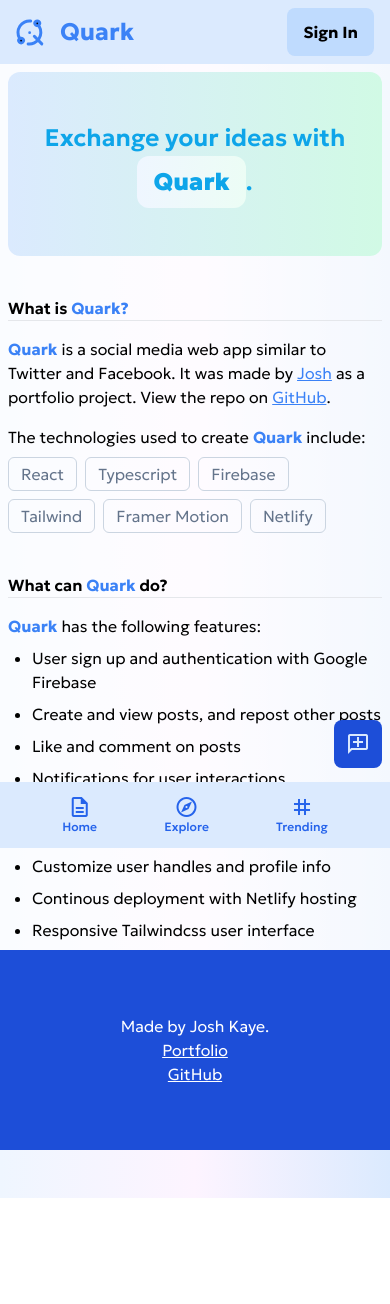
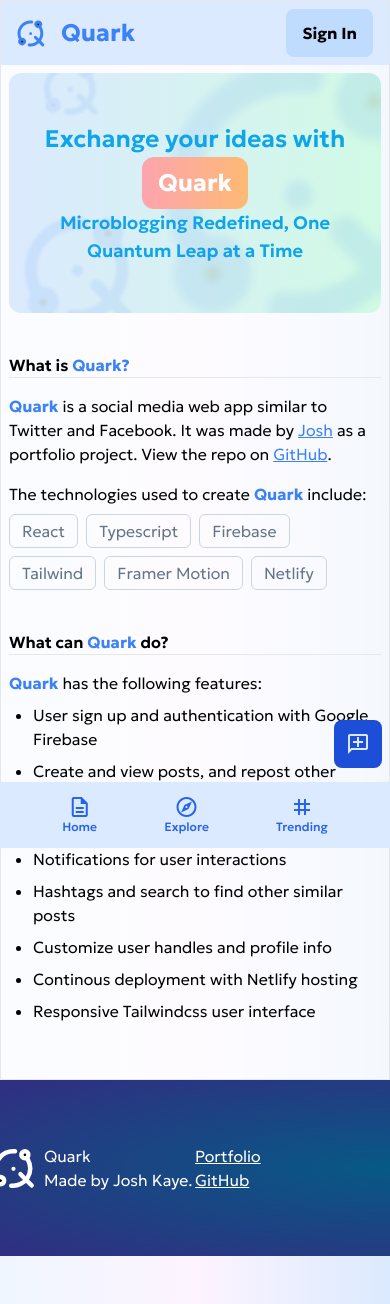
Before and after one commit to kaye360/firebase-twitter-clone, a React (Vite) app: page / in a window 390 px wide. Before the commit the page ends 1198 px from the top, so only its background shows below. Built offline with nearby package versions, Linux system fonts and the light colour scheme; no server answers.

Commit message:
update UI colors

```diff
--- a/src/components/Layout.tsx
+++ b/src/components/Layout.tsx
@@ -7,7 +7,6 @@
 import NavLinks from "./NavLinks"
 import { Link } from "react-router-dom"
 import Button from "./Button"
-import Quark from "../assets/quark.svg"
 import QuarkLogo from "./QuarkLogo"
 
 
@@ -21,7 +20,7 @@
 
     return (
         <>
-            <div className="static md:grid md:grid-cols-[auto_1fr] gap-0 items-start min-h-screen max-w-5xl mx-auto">
+            <div className="relative border md:grid md:grid-cols-[auto_1fr] gap-0 items-start min-h-screen max-w-5xl mx-auto">
 
                 <nav className="static md:sticky md:top-0 md:p-4 md:flex md:flex-col md:h-screen bg-white bg-opacity-40">
 
@@ -47,9 +46,18 @@
 
             </div>
 
-            <footer className="bg-blue-700 text-white mb-12 md:mb-0 py-16 text-center">
+            <footer className="bg-[radial-gradient(ellipse_at_right,_var(--tw-gradient-stops))] from-sky-800 to-indigo-900 text-white mb-12 md:mb-0 py-16">
+
+                <div className="grid grid-cols-2 items-start max-w-xl mx-auto">
+
+                    <div className="flex items-center gap-4">
+                        <QuarkLogo className="scale-[1.5]" strokeClassName="stroke-white" fillClassName="fill-white" />
+                        Quark<br />
+                        Made by Josh Kaye.
+                    </div>
+
+                    <div>
                         <p>
-                    Made by Josh Kaye.
                         </p>
                         <p>
                             <a href="https://joshkaye.dev" className="underline hover:text-rose-400">Portfolio</a>
@@ -57,6 +65,10 @@
                         <p>
                             <a href="https://github.com/kaye360/" className="underline hover:text-rose-400">GitHub</a>
                         </p>
+                    </div>
+
+                </div>
+
             </footer>
 
             <Modal content={appContext?.modal} />
@@ -71,7 +83,6 @@
     return (
         <div className="bg-blue-100 py-4 md:p-0 md:bg-transparent md:static ">
             <div className="flex items-center gap-4 font-bold text-2xl pl-4">
-                {/* <img src={Quark} className="w-[35px] fill-blue-400" /> */}
                 <QuarkLogo />
                 <span className="text-blue-500 font-bold">Quark</span>
             </div>
--- a/src/components/NavLinks.tsx
+++ b/src/components/NavLinks.tsx
@@ -14,8 +14,8 @@
     return (
         <NavWrapper>
             <NavLink to="/"         icon="description">Home</NavLink>
-            <NavLink to="/explore"  icon="explore"    >Explore</NavLink>
-            <NavLink to="/trending" icon="tag"       >Trending</NavLink>
+            <NavLink to="/explore"  icon="explore">Explore</NavLink>
+            <NavLink to="/trending" icon="tag">Trending</NavLink>
             <NavSpacer />
 
             { appContext?.firebaseAuth &&
@@ -26,7 +26,7 @@
                     </NavLink>
 
                     <NavLink to="/profile"  icon="account_circle" className="hidden md:flex">Profile </NavLink>
-                    <NavLink to="/settings" icon="settings"      >Settings</NavLink>
+                    <NavLink to="/settings" icon="settings">Settings</NavLink>
                     <NavSpacer />
                 </div>
             }
--- a/src/components/QuarkLogo.tsx
+++ b/src/components/QuarkLogo.tsx
@@ -1,12 +1,19 @@
 
 
-export default function QuarkLogo() {
+
+interface QuarkLogoProps {
+    strokeClassName? : string,
+    fillClassName? : string,
+    className? : string
+}
+
+export default function QuarkLogo({strokeClassName, fillClassName, ...rest} : QuarkLogoProps) {
     return (
-        <svg width="28" height="27" viewBox="0 0 28 27" fill="none" xmlns="http://www.w3.org/2000/svg">
+        <svg {...rest} width="28" height="27" viewBox="0 0 28 27" fill="none" xmlns="http://www.w3.org/2000/svg">
 
             <path
                 id="logo-orbit"
-                className="stroke-blue-500"
+                className={`stroke-blue-500 ${strokeClassName}`}
                 stroke="black"
                 stroke-width="3"
                 stroke-linecap="round"
@@ -16,7 +23,7 @@
 
             <path
                 id="logo-q-line"
-                className="stroke-blue-500"
+                className={`stroke-blue-500 ${strokeClassName}`}
                 stroke="black"
                 stroke-width="3"
                 stroke-linecap="round"
@@ -25,7 +32,7 @@
 
             <ellipse
                 id="logo-nucleus"
-                className="fill-blue-500"
+                className={`fill-blue-500 ${fillClassName}`}
                 cx="13.6381"
                 cy="13.6991"
                 rx="1.39822"
@@ -35,7 +42,7 @@
 
             <path
                 id="logo-top-right-particle"
-                className="stroke-blue-500"
+                className={`stroke-blue-500 ${strokeClassName}`}
                 fill="black"
                 stroke="black"
                 stroke-width="3"
@@ -46,7 +53,7 @@
 
             <path
                 id="logo-bottom-left-particle"
-                className="stroke-blue-500"
+                className={`stroke-blue-500 ${strokeClassName}`}
                 fill="black"
                 stroke="black"
                 stroke-width="3"
--- a/src/pages/Home.tsx
+++ b/src/pages/Home.tsx
@@ -1,10 +1,22 @@
+import QuarkLogo from "../components/QuarkLogo"
 
 export default function Home() {
 
     return(
-        <div className="animate-bounce-up-in">
-            <h1 className="block py-12 md:py-24 px-4 border-0 rounded-xl bg-gradient-to-r from-blue-100 to-emerald-100 text-center md:text-left">
-                Exchange your ideas with <span className="inline-block px-4 py-2 rounded-xl font-black bg-gradient-to-r from-blue-50 to-emerald-50">Quark</span>.
+        <div className="animate-bounce-up-in pb-12">
+            <h1 className="relative block py-12 md:py-24 px-4 border-0 rounded-xl bg-gradient-to-r from-blue-100 to-emerald-100 text-center md:text-left overflow-hidden">
+
+                <p className="relative z-10">
+                    Exchange your ideas with <span className="inline-block px-4 py-2 rounded-xl font-bold bg-gradient-to-r from-rose-300 to-orange-300 text-white">Quark</span>
+                </p>
+
+                <p className="text-lg max-w-[30ch]">
+                    Microblogging Redefined, One Quantum Leap at a Time
+                </p>
+
+                <QuarkLogo className='absolute top-1/2 left-3/4 z-0 -translate-y-1/2 scale-[10] blur-[0.4px] opacity-10' />
+                <QuarkLogo className='absolute top-4 left-12 z-0 -translate-y-1/2 scale-[2] blur-[0.4px] opacity-10' />
+                <QuarkLogo className='absolute bottom-4 left-[15%] z-0 -translate-y-1/2 scale-[4] blur-[0.4px] opacity-10' />
             </h1>
 
             <SectionHeading>What is <AppName>Quark?</AppName></SectionHeading>
--- a/src/pages/Trending.tsx
+++ b/src/pages/Trending.tsx
@@ -3,6 +3,7 @@
 import { RecentHashtags } from "../utils/types"
 import { Link } from "react-router-dom"
 import { SearchBar } from "../components/SearchBar"
+import Icon from "../components/Icon"
 
 
 
@@ -19,7 +20,10 @@
 
 	return (
 		<div>
-			<h1>What's Trending</h1>
+			<h1>
+				<Icon icon="tag" />
+				What's Trending
+			</h1>
 
 			<SearchBar />
 
```
Lines whose indentation alone changed are shown as unchanged.
